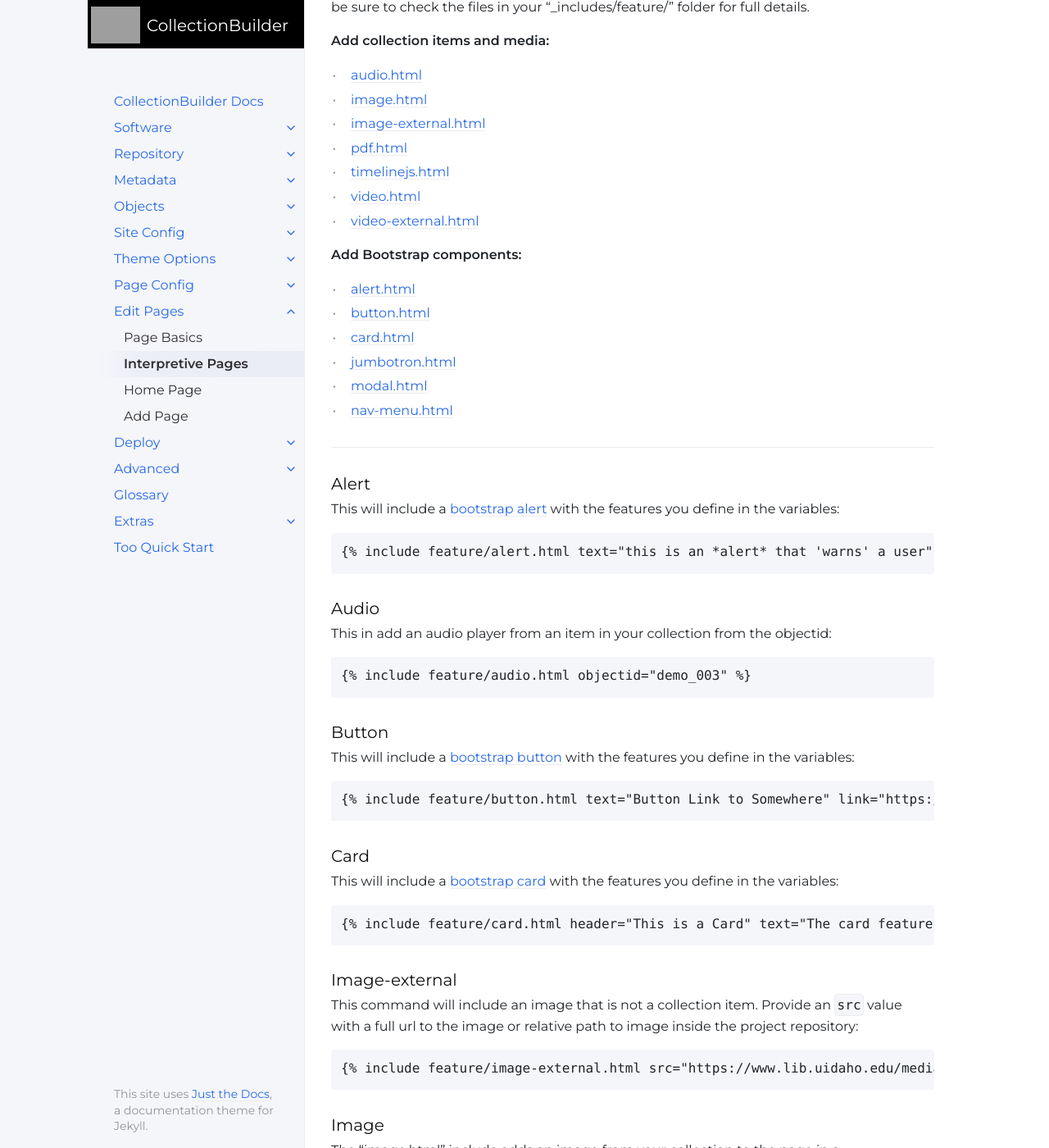
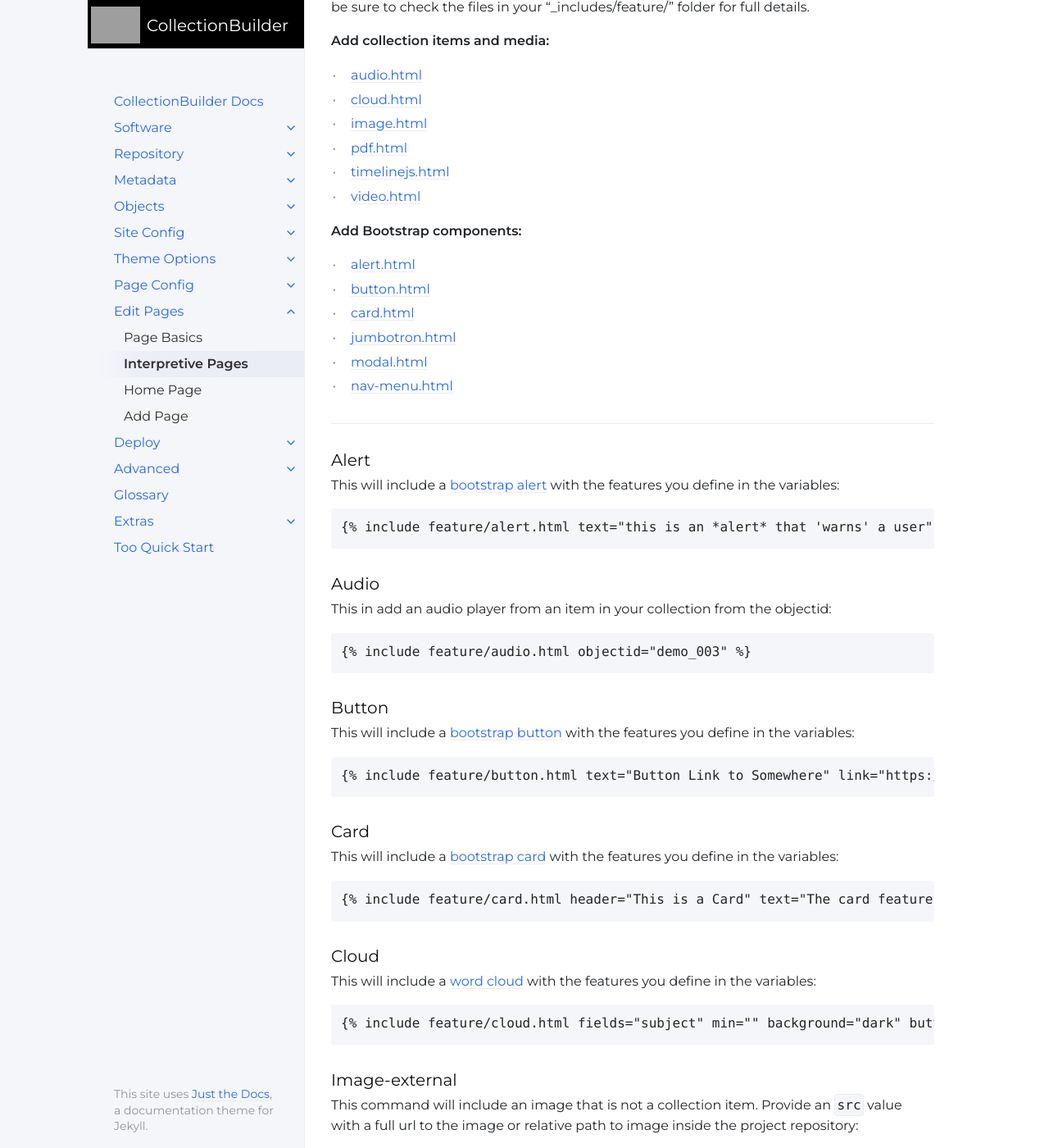
Before and after one commit to CollectionBuilder/cb-docs, a Jekyll site: the page built from docs/pages/interpretive.md, in a window 1280 px wide and 1400 px high, scrolled down 1946 px. Shown: the whole window at 82% size. Built offline with Jekyll 4.4.1, drawn with Linux system fonts in a browser that asks for light colours.

````diff
--- a/docs/pages/interpretive.md
+++ b/docs/pages/interpretive.md
@@ -72,12 +72,11 @@ Each are listed below with some examples and notes, but be sure to check the fil
 **Add collection items and media:**
 
 - [audio.html](#audio)
+- [cloud.html](#cloud)
 - [image.html](#image)
-- [image-external.html](#image-external)
 - [pdf.html](#pdf)
 - [timelinejs.html](#timelinejs)
 - [video.html](#video)
-- [video-external.html](#video-external)
 
 **Add Bootstrap components:**
 
@@ -118,6 +117,12 @@ This will include a [bootstrap card](https://getbootstrap.com/docs/4.0/component
 {% raw %}{% include feature/card.html header="This is a Card" text="The card features an image from the collection as a cap" objectid="demo004" width="25" centered=true %}{% endraw %}
 ```
 
+### Cloud
+
+This will include a [word cloud](https://getbootstrap.com/docs/4.0/components/card/){:target="_blank" rel="noopener"} with the features you define in the variables:
+```
+{% raw %}{% include feature/cloud.html fields="subject" min="" background="dark" button="outline-warning"  %}{% endraw %}`
+```
 ### Image-external
 
 This command will include an image that is not a collection item.
@@ -125,7 +130,6 @@ Provide an `src` value with a full url to the image or relative path to image in
 ```
 {% raw %}{% include feature/image-external.html src="https://www.lib.uidaho.edu/media/collections/fatmen.jpg" width="75" %}{% endraw %}
 ```
-
 ### Image
 
 The "image.html" include adds an image from your collection to the page in a [Bootstrap-styled figure](https://getbootstrap.com/docs/4.4/content/figures/){:target="_blank" rel="noopener"}.
````
Also changed, not shown: docs/customization/config-metadata.md (+5 -0 lines).
